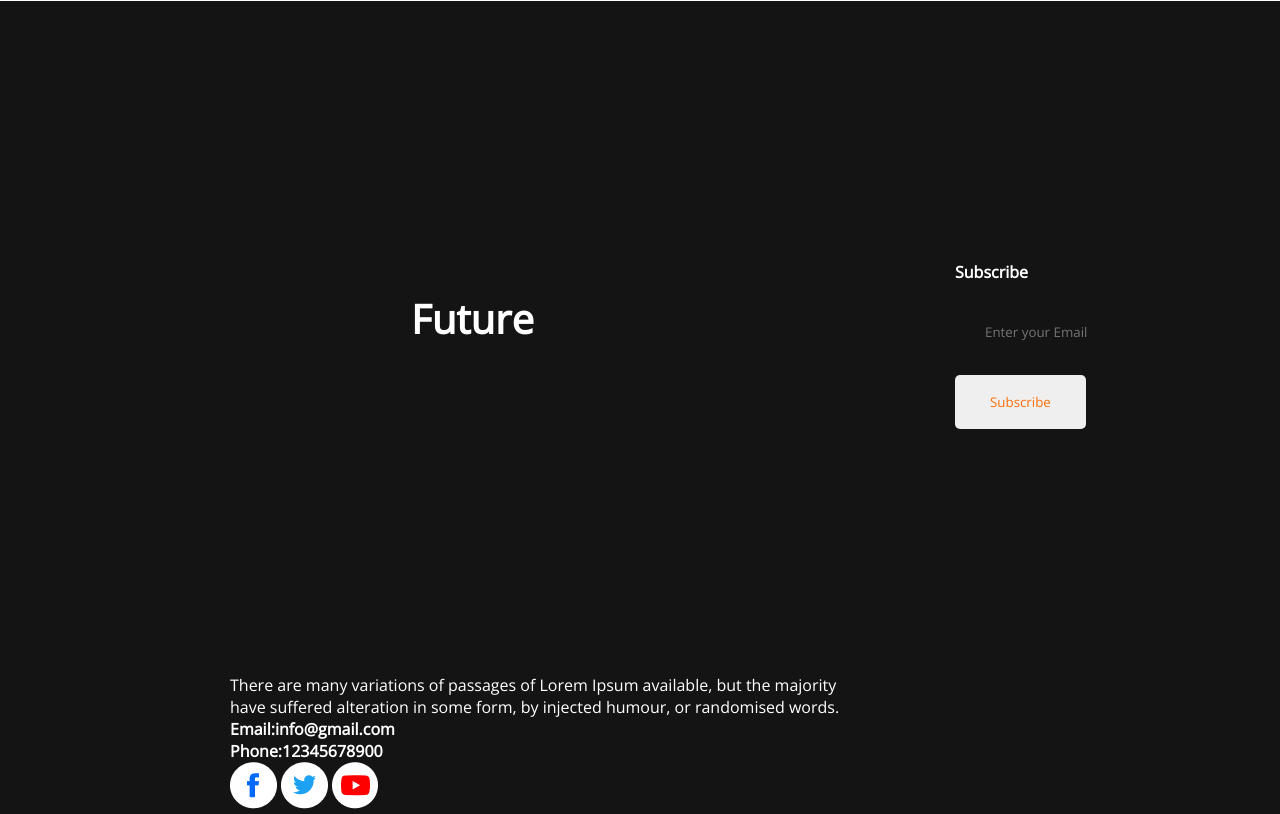
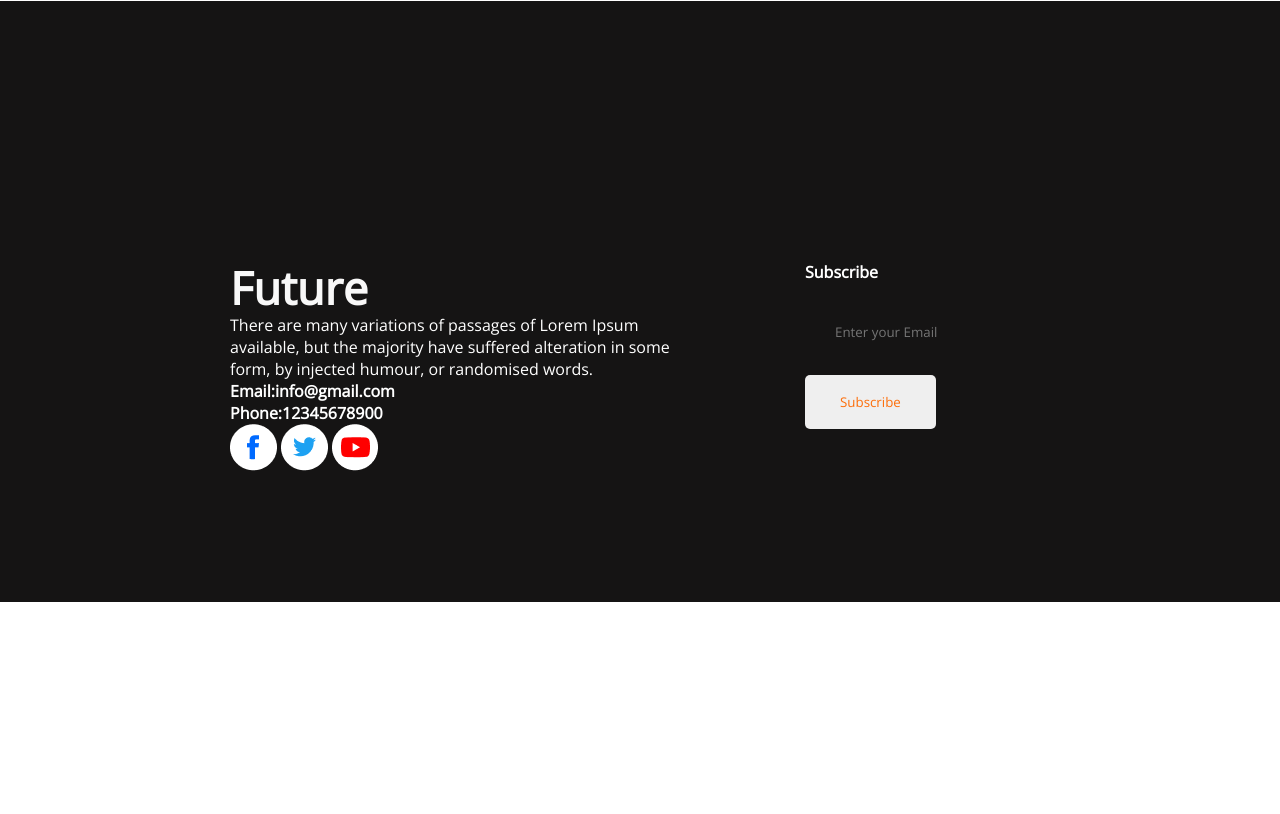
Before and after one commit to RabeyaAkter78/new-year-new-plan, a plain HTML site: page index.html in a window 1280 px wide. Shown: the part 3820-4634 px from the top of the page. After the commit the page ends 4422 px from the top, so only its background shows below. Drawn offline with nearby package versions, Linux system fonts and the light colour scheme.

Commit message:
final commit

```diff
--- a/index.html
+++ b/index.html
@@ -111,7 +111,7 @@
 
                 <form action="">
 
-            <textarea  name="" id="" cols="30" rows="10"> Write comment
+                    <textarea name="" id="" cols="30" rows="10"> Write comment
             </textarea>
                     <input class="banner-btn" type="button" value="Reset" placeholder="Reset">
                     <input class="banner-btn" type="button" value="submit" placeholder="submit">
@@ -125,17 +125,20 @@
     <footer class="content">
 
 
-        <div>
+        <div class="section-title">
             <p>
-            <h3  class="section-title">Future</h3>
+                <span class="future"> Future</span><br>
                 There are many variations of passages of Lorem Ipsum
                 available, but the majority have suffered alteration in some form, by injected humour, or randomised
                 words.
+                <span class="address">
                     <h4>Email:info@gmail.com</h4>
+
                     <h4>Phone:12345678900</h4>
+                </span>
             </p>
 
-
+            <span class="logo">
                 <img src="images/icons/fb.png" alt="facebook logo">
 
 
@@ -143,13 +146,13 @@
 
 
                 <img src="images/icons/youtube.png" alt="youtuibe logo">
+            </span>
 
         </div>
         <div class="section-title">
             <h4 class="form-text">Subscribe</h4><br>
 
             <form action="">
-
                 <input class="mail" type="email" name="" id="" placeholder="Enter your Email">
             </form>
             <button class="form-btn">Subscribe</button>
--- a/style/style.css
+++ b/style/style.css
@@ -6,7 +6,7 @@
 
 /* banner section */
 
-.banner{
+.banner {
     background-image: url('../images/banner/banner1.png');
 
     display: flex;
@@ -159,6 +159,7 @@ h3 {
 
 #grad1 {
     background-image: url('../images/watch.png');
+    background-blend-mode: normal;
     width: 1140px;
     height: 300px;
     left: 230px;
@@ -188,8 +189,9 @@ h3 {
     border-radius: 5px;
     background: #FFFFFF;
 }
+
 /* comment section */
-.comment .section-title{
+.comment .section-title {
     max-width: fit-content;
     color: #474747;
     padding: 130px 200px;
@@ -197,11 +199,15 @@ h3 {
     align-items: center;
     margin: 50px 200px;
 }
-.comment.textarea{
+
+.comment.textarea {
 
     height: 64px;
 }
-    .comment .input[type="text"], input[type="email"], textarea{
+
+.comment .input[type="text"],
+input[type="email"],
+textarea {
     margin-bottom: 24px;
     border: 0;
     width: 100%;
@@ -214,7 +220,8 @@ h3 {
     gap: 100px;
     background: #151414;
     padding-top: 130px;
-    padding-left: 230px;;
+    padding-left: 230px;
+    ;
     color: #FFFFFF;
     text-align: left;
 }
@@ -226,12 +233,23 @@ h3 {
     top: 2776.3px;
     color: #FFFFFF;
     padding-top: 130px;
-    padding-bottom: 16px;
+    padding-bottom: 24px;
 
 }
-h3{
 
+.future {
+    font-style: normal;
+    font-weight: 700;
+    font-size: 45px;
+    line-height: 53px;
+    color: #F8F8F8;
+    margin-bottom: 24 px;
 }
+
+.address {
+    padding-bottom: 24px;
+}
+
 .footer-title {
     font-weight: 700;
     font-size: 45px;
@@ -256,24 +274,26 @@ h3{
 
     left: 230px;
     top: 3047.3px;
-    ;
+    padding-top: 40px;
 }
 
 .mail {
     padding: 21px;
     background-color: #151414;
-    border: 2px;
-    border-radius: 3px;
+
 
 }
-form{
+
+form {
     width: 325px;
     height: 64px;
     left: 1046px;
     top: 2836.3px;
+
 }
+
 .form-btn {
-    border:none;
+    border: none;
     margin-top: 6px;
     border-radius: 5px;
     padding: 18px 35px;
```
Lines whose indentation alone changed are shown as unchanged.
